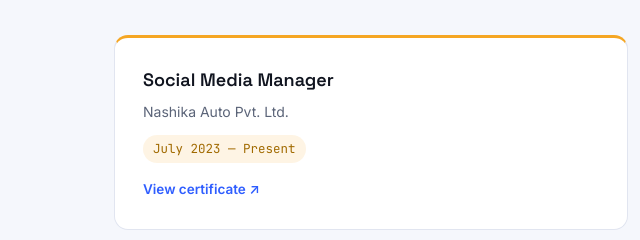
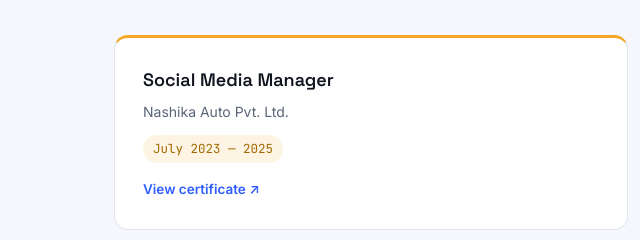
Before and after one commit to Itssuraj-1/suraj-thapa-portfolio, a plain HTML site: page index.html in a window 1280 px wide. Shown: the part 5680-5920 px from the top of the page, 0-640 px from the left. Drawn offline with Linux system fonts and the light colour scheme.

Commit message:
change in certification

```diff
--- a/index.html
+++ b/index.html
@@ -437,7 +437,7 @@
         <div class="cert-card">
           <span class="cert-name">Social Media Manager</span>
           <span class="cert-issuer">Nashika Auto Pvt. Ltd.</span>
-          <span class="cert-date">July 2023 — Present</span>
+          <span class="cert-date">July 2023 — 2025</span>
           <a class="cert-link" href="assets/images/certificates/social-media-manager.jpeg" target="_blank" rel="noopener">View certificate ↗</a>
         </div>
         <div class="cert-card">
```
